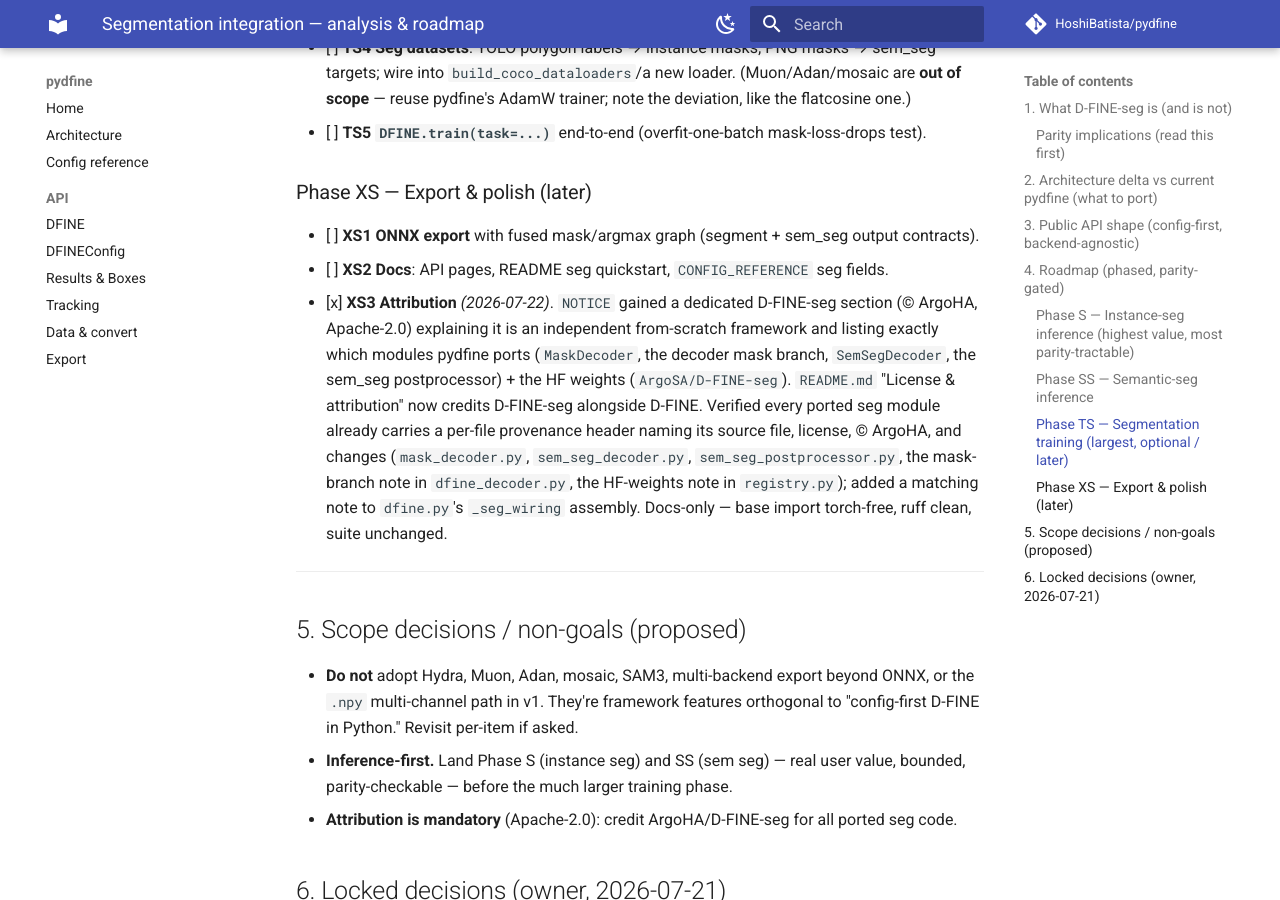
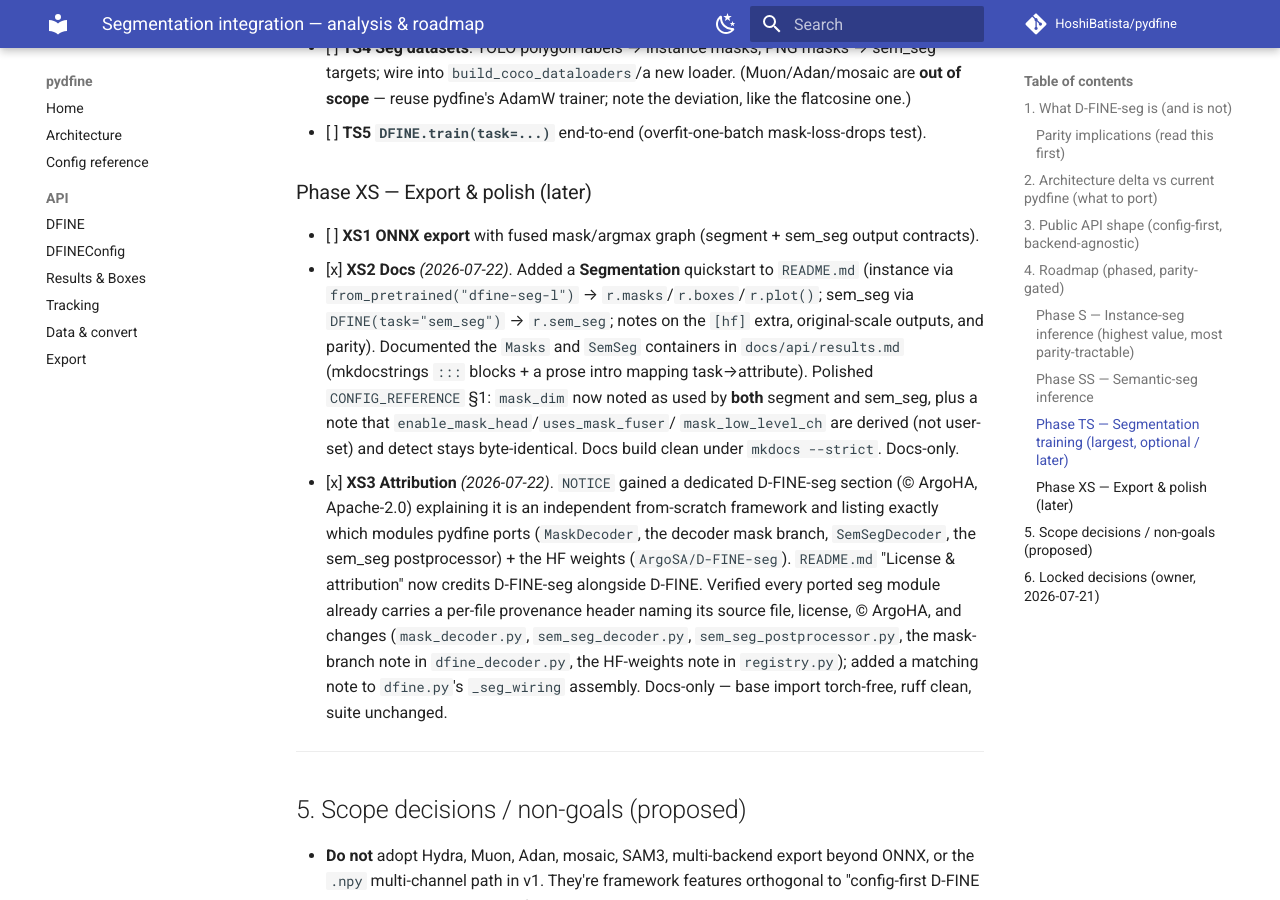
Before and after one commit to HoshiBatista/pydfine, an MkDocs documentation site: the page built from docs/SEG_ROADMAP.md, in a window 1280 px wide and 900 px high, scrolled down 6065 px. Built offline with MkDocs 1.6.1 and Material for MkDocs 9.7.7, drawn with Linux system fonts in a browser that asks for light colours; comment, search, counter and statistics services are not loaded.

Commit message:
docs(seg): segmentation quickstart + Masks/SemSeg API pages (Phase XS2)
Document the segmentation inference surface now that Phase S/SS are complete.

- README: new "Segmentation" section — instance (from_pretrained dfine-seg-*,
  r.masks/r.boxes/r.plot) and semantic (task="sem_seg", r.sem_seg) quickstarts,
  with the [hf] extra, original-scale outputs, and parity notes.
- docs/api/results.md: document the Masks and SemSeg containers (mkdocstrings
  blocks + a task->attribute intro).
- docs/CONFIG_REFERENCE.md: mask_dim used by segment AND sem_seg; note the
  derived enable_mask_head/uses_mask_fuser/mask_low_level_ch and byte-identical
  detect path.

Docs build clean under `mkdocs --strict`. Docs-only.

Co-Authored-By: Claude Opus 4.8 <noreply@anthropic.com>
Claude-Session: https://claude.ai/code/session_011P28hbuPtgcq4YudVxntAx

```diff
--- a/docs/SEG_ROADMAP.md
+++ b/docs/SEG_ROADMAP.md
@@ -234,7 +234,15 @@ Legend: `[ ]` todo · `[~]` in progress · `[x]` done. Work the lowest unchecked
 
 ### Phase XS — Export & polish (later)
 - [ ] **XS1 ONNX export** with fused mask/argmax graph (segment + sem_seg output contracts).
-- [ ] **XS2 Docs**: API pages, README seg quickstart, `CONFIG_REFERENCE` seg fields.
+- [x] **XS2 Docs** *(2026-07-22)*. Added a **Segmentation** quickstart to `README.md`
+      (instance via `from_pretrained("dfine-seg-l")` → `r.masks`/`r.boxes`/`r.plot()`;
+      sem_seg via `DFINE(task="sem_seg")` → `r.sem_seg`; notes on the `[hf]` extra,
+      original-scale outputs, and parity). Documented the `Masks` and `SemSeg` containers
+      in `docs/api/results.md` (mkdocstrings `:::` blocks + a prose intro mapping
+      task→attribute). Polished `CONFIG_REFERENCE` §1: `mask_dim` now noted as used by
+      **both** segment and sem_seg, plus a note that `enable_mask_head`/`uses_mask_fuser`/
+      `mask_low_level_ch` are derived (not user-set) and detect stays byte-identical.
+      Docs build clean under `mkdocs --strict`. Docs-only.
 - [x] **XS3 Attribution** *(2026-07-22)*. `NOTICE` gained a dedicated D-FINE-seg section
       (© ArgoHA, Apache-2.0) explaining it is an independent from-scratch framework and
       listing exactly which modules pydfine ports (`MaskDecoder`, the decoder mask branch,
```
Also changed, not shown: README.md (+31 -0 lines), docs/CONFIG_REFERENCE.md (+6 -1 lines), docs/api/results.md (+16 -0 lines).
